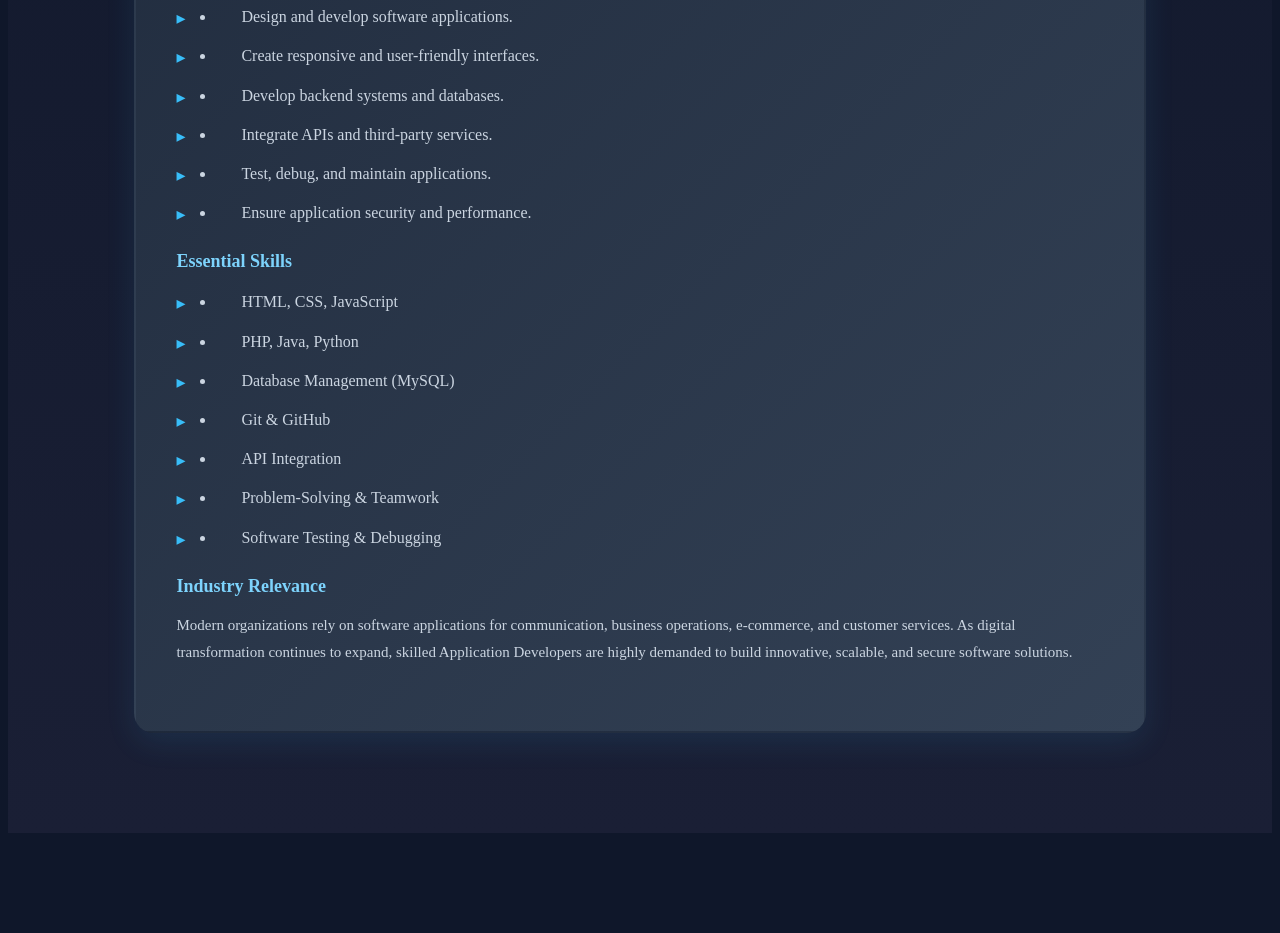
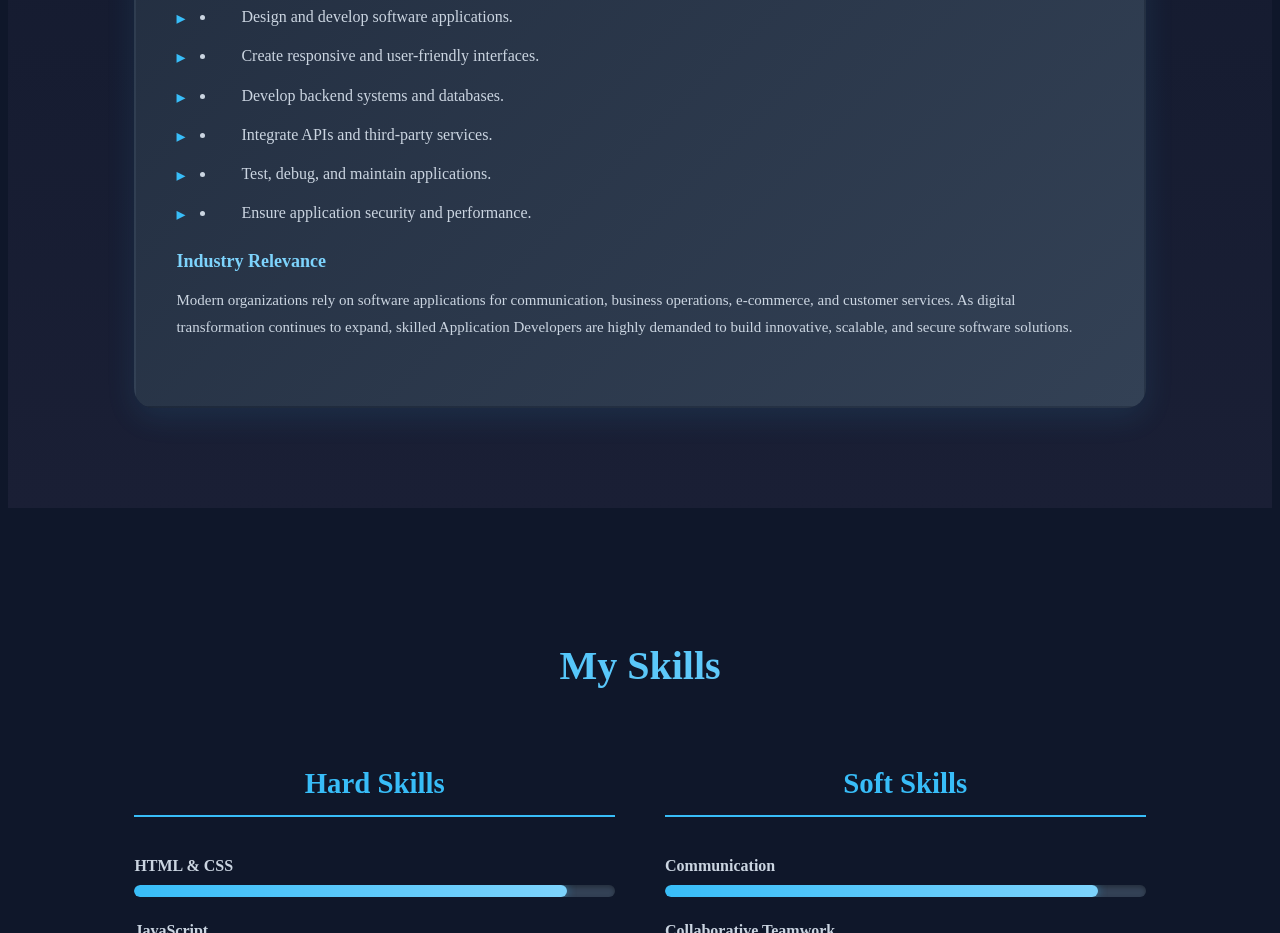
Before and after one commit to atiqworkmaya-wq/atiq, a plain HTML site: page index.html in a window 1280 px wide. Shown: the part 2623-3556 px from the top of the page. Drawn offline with Linux system fonts and the light colour scheme.

Commit message:
Update index.html

```diff
--- a/index.html
+++ b/index.html
@@ -151,17 +151,6 @@ I am a dedicated and motivated Information Technology student with a deep intere
         <li>Ensure application security and performance.</li>
     </ul>
 
-    <h4>Essential Skills</h4>
-
-    <ul>
-        <li>HTML, CSS, JavaScript</li>
-        <li>PHP, Java, Python</li>
-        <li>Database Management (MySQL)</li>
-        <li>Git & GitHub</li>
-        <li>API Integration</li>
-        <li>Problem-Solving & Teamwork</li>
-        <li>Software Testing & Debugging</li>
-    </ul>
 
     <h4>Industry Relevance</h4>
 
```
